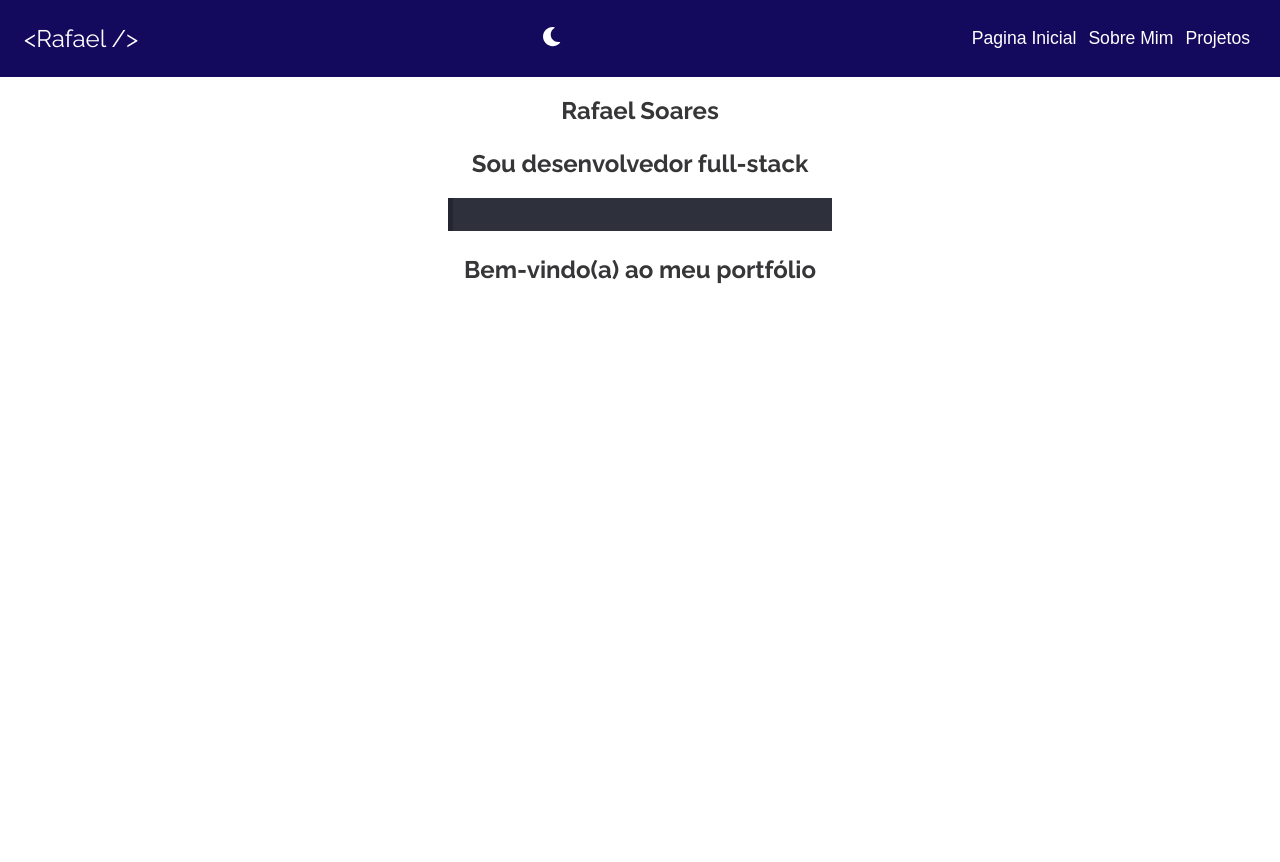
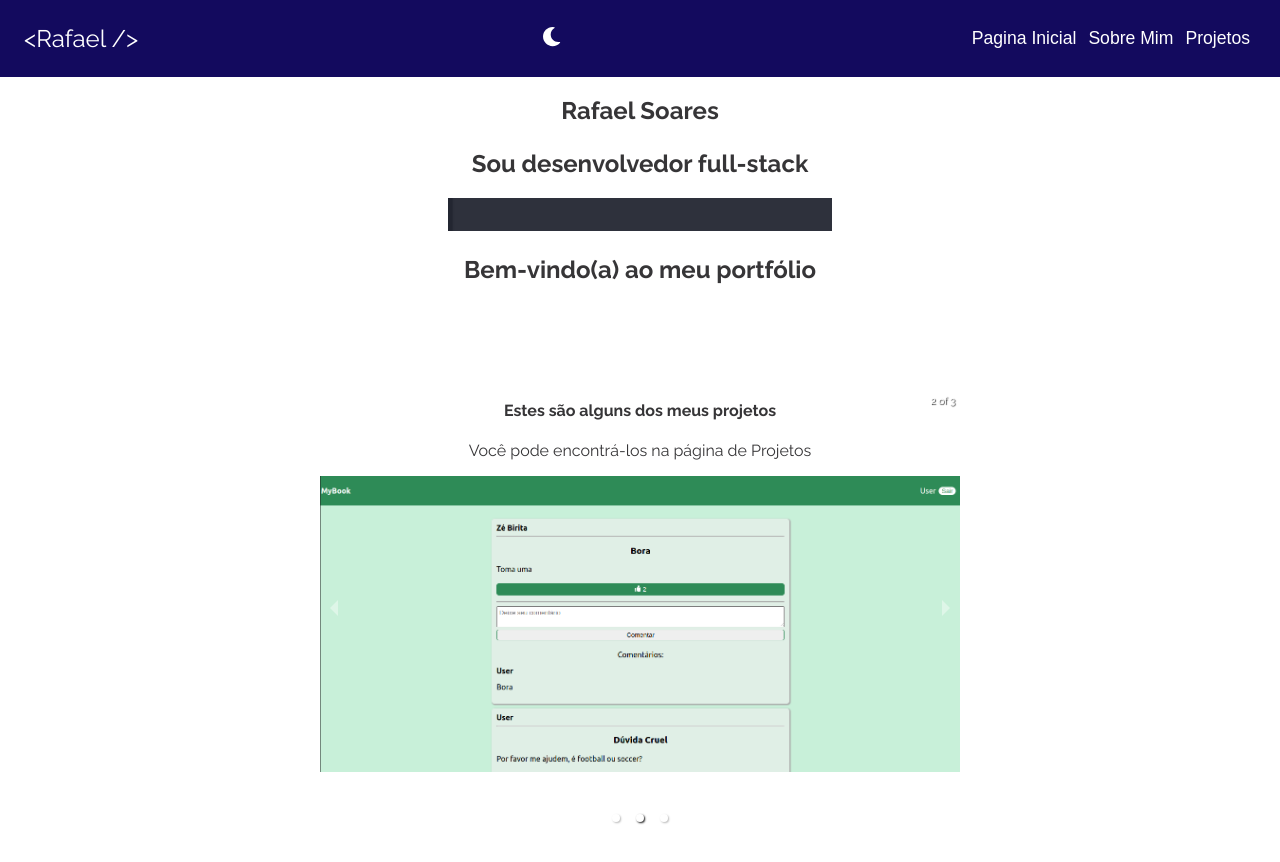
Before and after one commit to rafaelsisoares/portfolio, a React (Create React App) app: page / in a window 1280 px wide. Shown: the top 862 px of the page. Before the commit the page ends 800 px from the top, so only its background shows below. Built offline with nearby package versions, Linux system fonts and the light colour scheme.

Commit message:
feat: criado carrossel de projetos na pagina inicial

```diff
--- a/package.json
+++ b/package.json
@@ -11,6 +11,7 @@
     "react": "^18.2.0",
     "react-dom": "^18.2.0",
     "react-icons": "^4.8.0",
+    "react-responsive-carousel": "^3.2.23",
     "react-router-dom": "^6.10.0",
     "react-scripts": "5.0.1",
     "styled-components": "^6.0.7",
--- /dev/null
+++ b/src/Components/HomeCarousel.jsx
@@ -0,0 +1,27 @@
+import React from 'react';
+import { Carousel } from 'react-responsive-carousel';
+import 'react-responsive-carousel/lib/styles/carousel.min.css';
+import '../Styles/HomeCarousel.css';
+
+export default function HomeCarousel() {
+  const images = [
+    'images/podcasts.png',
+    'images/mybookCapa.png',
+    'images/trybeFCPortfolio.png',
+  ];
+  return (
+    <section className="box-carousel">
+      <Carousel interval={3000} autoPlay infiniteLoop showThumbs={false}>
+        {
+                images.map((img) => (
+                  <div className="carousel">
+                    <h4>Estes são alguns dos meus projetos</h4>
+                    <p>Você pode encontrá-los na página de Projetos</p>
+                    <img alt="Imagens de projetos" src={img} />
+                  </div>
+                ))
+            }
+      </Carousel>
+    </section>
+  );
+}
--- a/src/Pages/Home.jsx
+++ b/src/Pages/Home.jsx
@@ -1,5 +1,6 @@
 import React from 'react';
 import Footer from '../Components/Footer';
+import HomeCarousel from '../Components/HomeCarousel';
 import '../Styles/Home.css';
 
 export default function Home() {
@@ -13,6 +14,7 @@ export default function Home() {
         alt="Gif de boas-vindas em JavaScript"
       />
       <h2>Bem-vindo(a) ao meu portfólio</h2>
+      <HomeCarousel />
       <Footer />
     </section>
   );
--- /dev/null
+++ b/src/Styles/HomeCarousel.css
@@ -0,0 +1,9 @@
+.box-carousel {
+    width: 50%;
+}
+
+@media screen and (max-width: 767px) {
+    .box-carousel {
+        width: 80%;
+    }
+}
```
Also changed, not shown: 1 other file (tests, documents, lock files or other folders).
